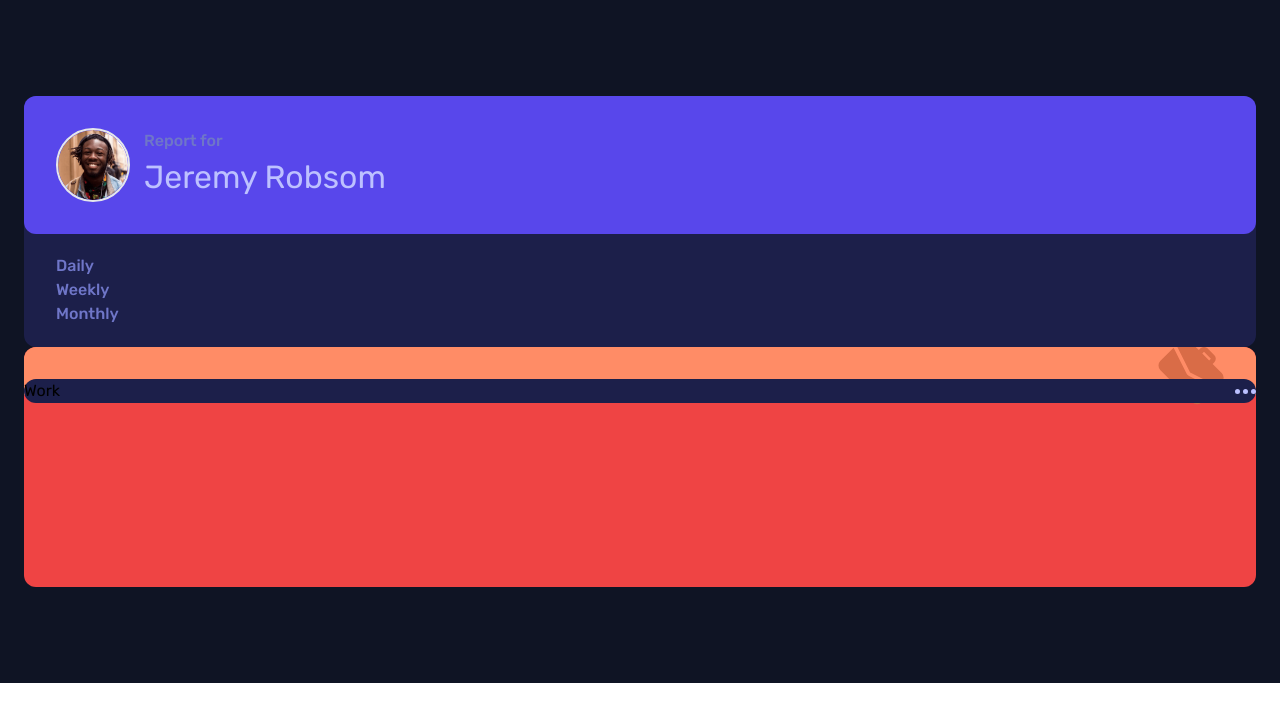
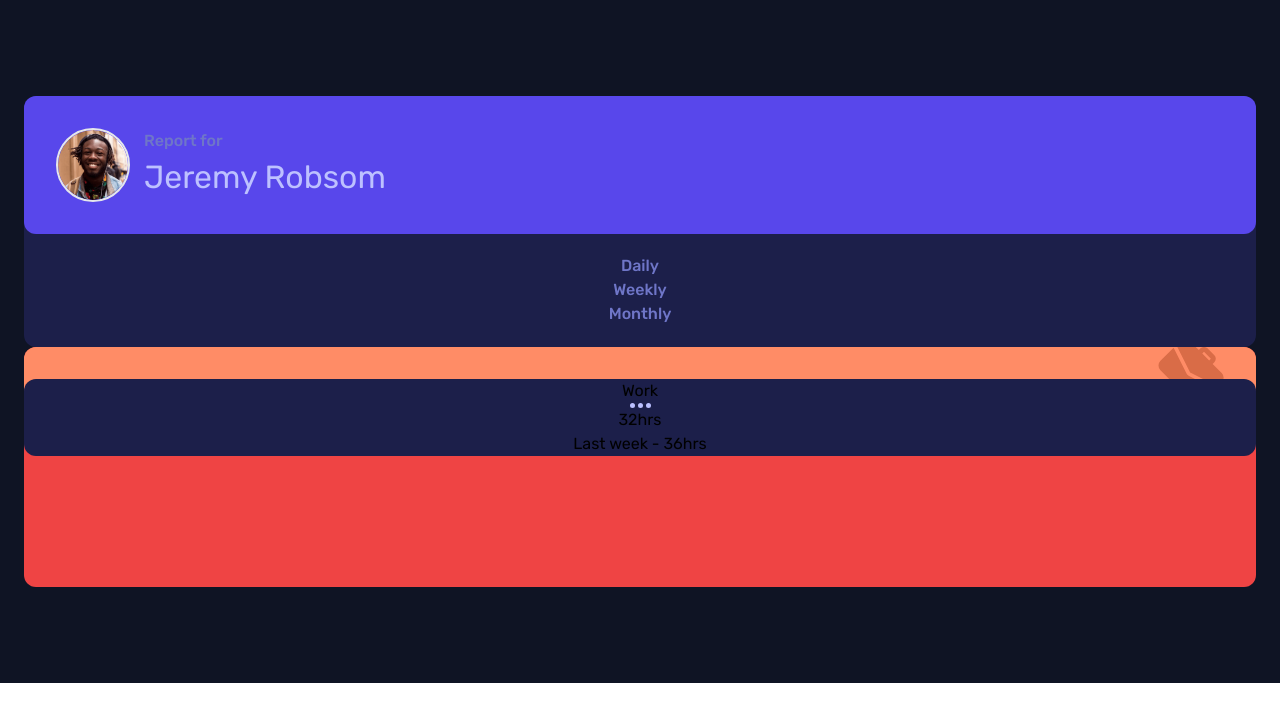
Before and after one commit to elvisowusu/Time-Tracker, a React (Vite) app: page / in a window 1280 px wide. Shown: the top 722 px of the page. Built offline with nearby package versions, Linux system fonts and the light colour scheme.

Commit message:
Fix alignment and add time tracking information

```diff
--- a/src/MainComponent.jsx
+++ b/src/MainComponent.jsx
@@ -30,7 +30,7 @@ function MainComponent() {
                     <img className='w-[4.6rem] border-2 rounded-full' src={Jeremy} alt="image" />
                     <p ><span className='block text-Desaturatedblue font-medium'>Report for </span><span className='text-PaleBlue text-[1.5rem] lg:text-[2rem]'>Jeremy Robsom</span></p>
                 </div>
-                <p className='flex lg:flex-col justify-between px-[2rem] py-[1.3rem]'>
+                <p className='flex lg:flex-col items-center justify-between px-[2rem] py-[1.3rem]'>
                     {
                         JeremyProfile.map((Jeremy)=>{
                             return <span className='allText'>{Jeremy}</span>
@@ -45,7 +45,8 @@ function MainComponent() {
             <div className='bg-red-500 rounded-xl relative overflow-hidden h-[15rem]'>
                     <div className='flex justify-end item px-[2rem] bg-Lightredwork h-[3rem] absolute w-full'><img className={`w-[4.1rem] absolute -top-2`} src={work} alt="" /></div>
                     <div className='bg-Darkblue rounded-xl w-full absolute top-[2rem]'>
-                        <div className='flex items-center justify-between'><p>Work</p><img src={ellipsis} alt="image" /></div>
+                        <div className='flex lg:flex-col items-center justify-between px-[2rem]'><p>Work</p><img src={ellipsis} alt="image" /></div>
+                        <div className='flex lg:flex-col items-center justify-between px-[2rem]'><p>32hrs</p><p>Last week - 36hrs</p></div>
                     </div>
             </div>
            </div>
```
